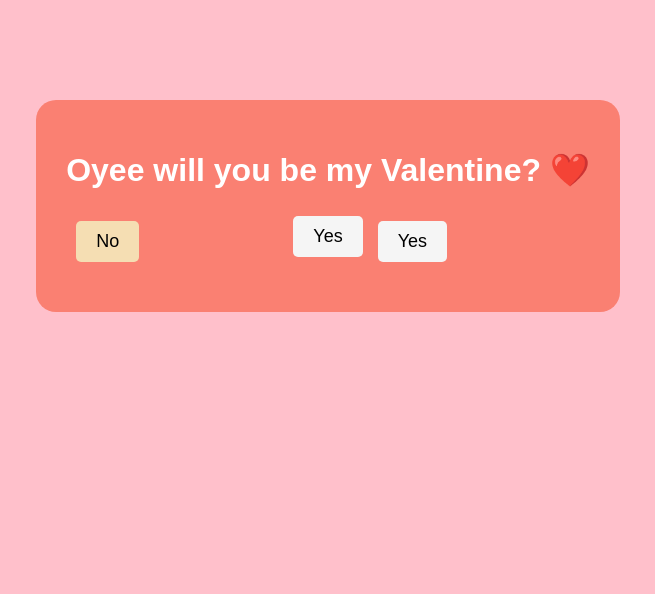
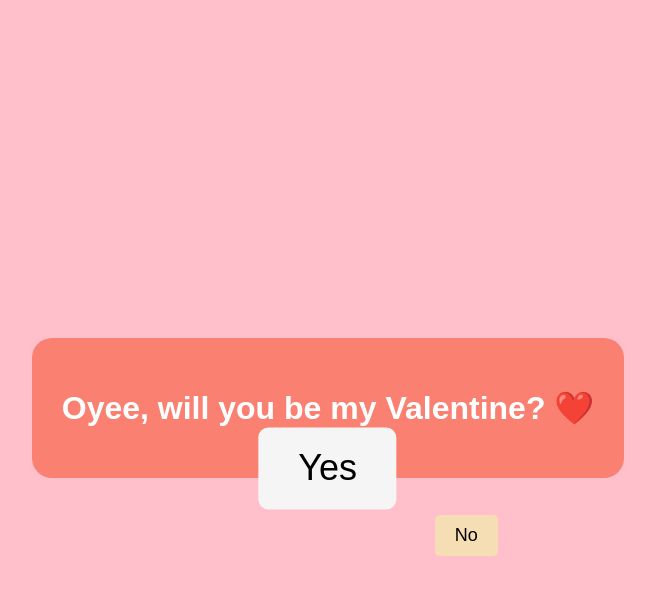
Before and after one commit to Sreelakshmi-589/valentine_page, a plain HTML site: page index.html in a window 1280 px wide. Both pictures are taken after a click on the button "No". Shown: the whole page, without its empty margins (312-967 px from the left). Drawn offline with Linux system fonts and the light colour scheme.

Commit message:
Updated index.html

```diff
--- a/index.html
+++ b/index.html
@@ -10,13 +10,17 @@
             text-align: center;
             background-color: pink;
             color: white;
-            margin-top: 100px;
+            display: flex;
+            justify-content: center;
+            align-items: center;
+            height: 100vh;
+            flex-direction: column;
+            overflow: hidden;
         }
         .container {
             background: salmon;
             padding: 30px;
             border-radius: 20px;
-            display: inline-block;
             position: relative;
         }
         h1 {
@@ -25,15 +29,18 @@
         .buttons {
             margin-top: 20px;
             position: relative;
+            display: flex;
+            justify-content: center;
+            gap: 20px;
         }
         button {
             padding: 10px 20px;
             font-size: 18px;
-            margin: 5px;
             border: none;
             cursor: pointer;
             border-radius: 5px;
             position: absolute;
+            transition: transform 0.2s ease-in-out;
         }
         .yes {
             background-color: whitesmoke;
@@ -42,56 +49,65 @@
         .no {
             background-color: wheat;
             color: black;
-            z-index: 1; /* No button starts on top */
+            z-index: 1;
         }
         #gifContainer {
             margin-top: 20px;
+            display: none;
+            flex-direction: column;
+            align-items: center;
         }
         #gifContainer img {
             width: 200px;
-            display: none;
+        }
+        #loveMessage {
+            font-size: 24px;
+            font-weight: bold;
+            margin-top: 10px;
+            color: red;
         }
     </style>
 </head>
 <body>
 
     <div class="container">
-        <h1>Oyee will you be my Valentine? ❤️</h1>
+        <h1>Oyee, will you be my Valentine? ❤️</h1>
         <div class="buttons" id="buttonContainer">
-            <button class="yes" onclick="showGif()" style="position: static;">Yes</button>
-            <button class="no" id="noButton" onclick="addMoreYes()">No</button>
+            <button class="yes" id="yesButton" onclick="showGif()">Yes</button>
+            <button class="no" id="noButton" onclick="moveNoButton()">No</button>
         </div>
         <div id="gifContainer">
             <img id="yayGif" src="https://media3.giphy.com/media/v1.Y2lkPTc5MGI3NjExN2Zya24wbjRsNHV1eGpjeDV1MTFjbGdreXEydGwybWZiOHBhbHg0YSZlcD12MV9pbnRlcm5hbF9naWZfYnlfaWQmY3Q9Zw/P3CZolxd8DeRy4g4fM/giphy.gif" alt="Yay!">
+            <p id="loveMessage">I love you Praveen!!! 💖 <br> My heart is full of you! 🥰</p>
         </div>
     </div>
 
     <script>
+        let speed = 5;
+        let noButton = document.getElementById("noButton");
+        let yesButton = document.getElementById("yesButton");
+
         function showGif() {
-            document.getElementById("yayGif").style.display = "block";
+            document.getElementById("gifContainer").style.display = "flex";
         }
 
-        function addMoreYes() {
-            let buttonContainer = document.getElementById("buttonContainer");
-            let noButton = document.getElementById("noButton");
-            let rect = noButton.getBoundingClientRect();
+        function moveNoButton() {
+            let windowWidth = window.innerWidth - 100;
+            let windowHeight = window.innerHeight - 100;
 
-            // Create a new Yes button
-            let newYesButton = document.createElement("button");
-            newYesButton.innerText = "Yes";
-            newYesButton.classList.add("yes");
-            newYesButton.onclick = showGif;
+            // Move the No button randomly
+            let newX = Math.random() * windowWidth;
+            let newY = Math.random() * windowHeight;
 
-            // Position the new Yes button near the No button
-            newYesButton.style.left = `${rect.left - buttonContainer.getBoundingClientRect().left}px`;
-            newYesButton.style.top = `${rect.top - buttonContainer.getBoundingClientRect().top}px`;
+            noButton.style.position = "absolute";
+            noButton.style.left = newX + "px";
+            noButton.style.top = newY + "px";
 
-            // Append the new Yes button
-            buttonContainer.appendChild(newYesButton);
+            // Increase speed
+            speed += 5;
 
-            // Slowly move the "No" button down
-            noButton.style.top = `${(parseInt(noButton.style.top) || 0) + 5}px`;
-            noButton.style.left = `${(parseInt(noButton.style.left) || 0) + 5}px`;
+            // Increase Yes button size
+            yesButton.style.transform = `scale(${parseFloat(yesButton.style.transform.replace('scale(', '').replace(')', '')) * 2 || 2})`;
         }
     </script>
 
```
